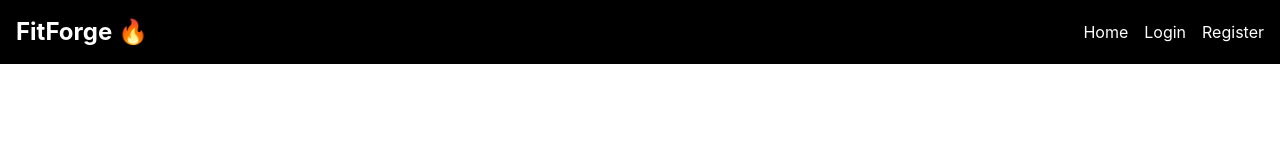
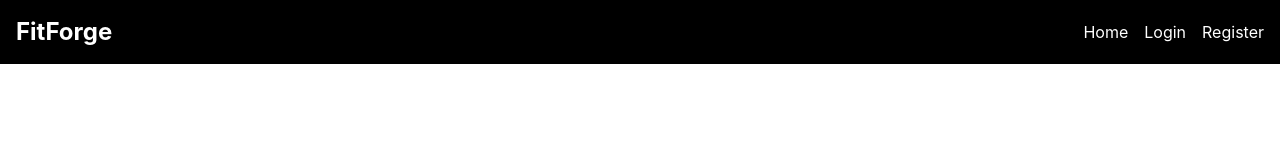
Before and after one commit to shivamg829/FitForge, a React app in the folder frontend/: page / in a window 1280 px wide. Shown: the top 146 px of the page. Built offline with nearby package versions, Linux system fonts and the light colour scheme; the HTML template or start-up script is replaced by a standard one.

Commit message:
small change

```diff
--- a/frontend/src/components/Navbar.jsx
+++ b/frontend/src/components/Navbar.jsx
@@ -11,7 +11,7 @@ const Navbar = () => {
 
   return (
     <nav className="bg-black text-white p-4 flex justify-between">
-      <h1 className="text-2xl font-bold">FitForge 🔥</h1>
+      <h1 className="text-2xl font-bold">FitForge </h1>
 
       <div className="flex gap-4 items-center">
         <Link to="/">Home</Link>
```
